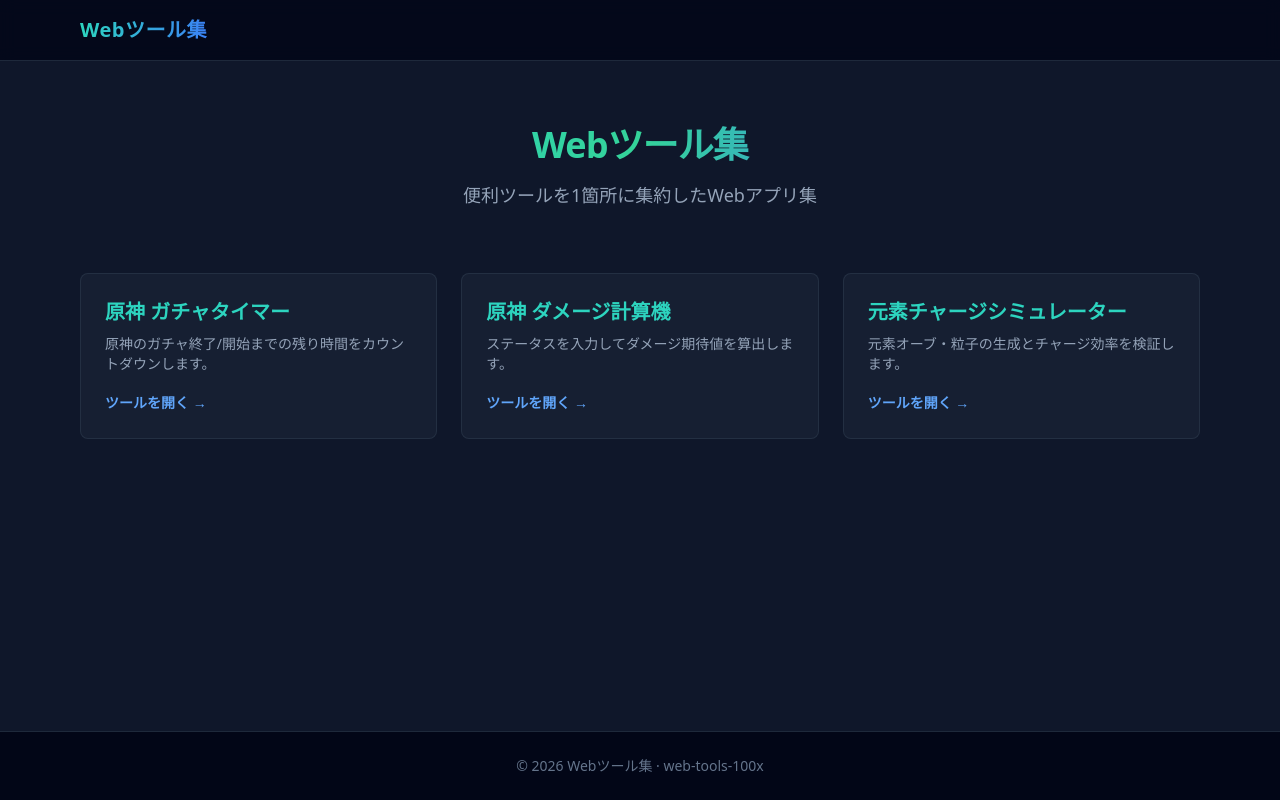
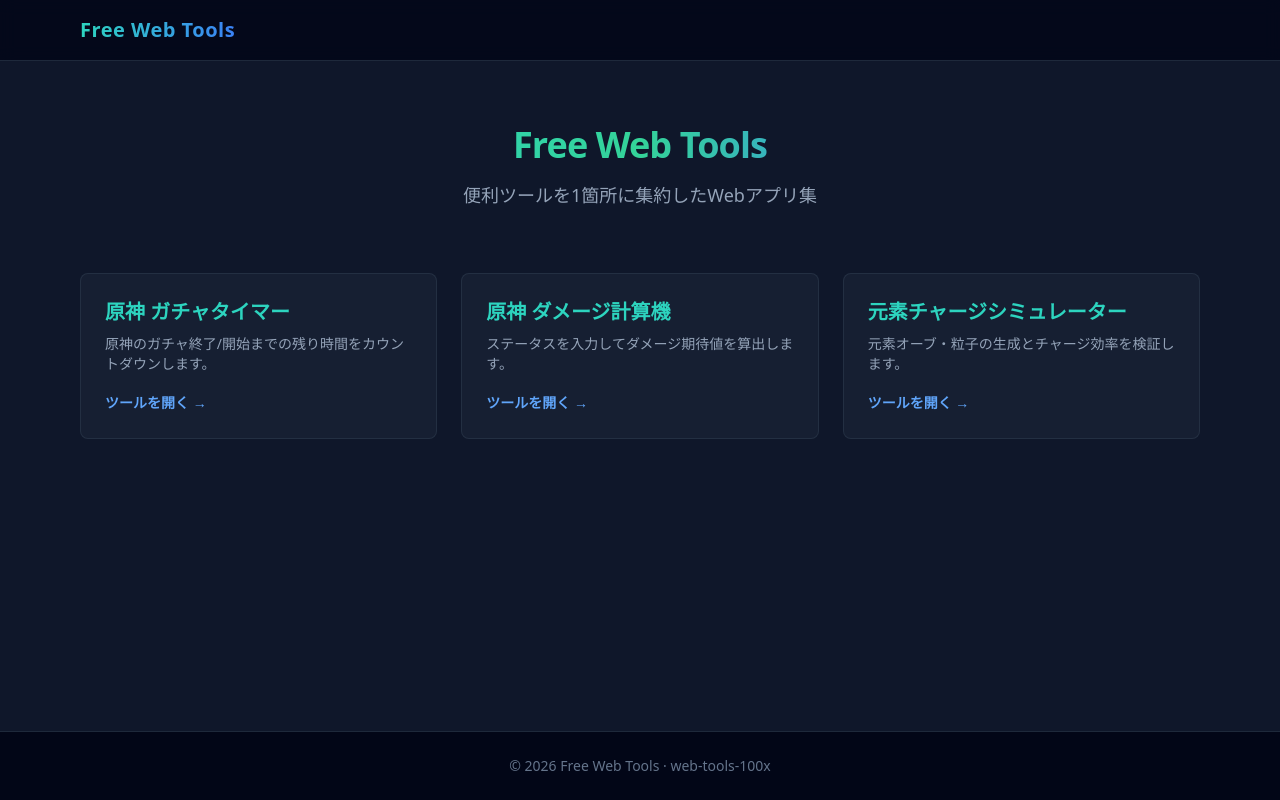
Before and after one commit to monocy/free-web-tools, a Flask app: page / in a window 1280 px wide. Run offline with Flask 3, Linux system fonts and the light colour scheme; parts of the project's set-up code (start-up, migrations or seed data) failed here and were passed over; some libraries are stand-ins or nearby versions.

Commit message:
chore: rename site to Free Web Tools

```diff
--- a/assets/official/web_tools_100x/flask_routes.py
+++ b/assets/official/web_tools_100x/flask_routes.py
@@ -8,7 +8,7 @@
     @bp.get("/")
     def index():
         meta = {
-            "site_title": "Webツール集",
+            "site_title": "Free Web Tools",
             "slogan": "便利ツールを1箇所に集約したWebアプリ集"
         }
         tools = [
--- a/templates/base.html
+++ b/templates/base.html
@@ -24,7 +24,7 @@
     </main>
     <footer class="border-t border-slate-800 bg-slate-950 py-6 mt-12">
       <div class="max-w-6xl mx-auto px-4 text-center text-sm text-slate-500">
-        &copy; 2026 Webツール集 · web-tools-100x
+        &copy; 2026 Free Web Tools · web-tools-100x
       </div>
     </footer>
   </div>
```
Also changed, not shown: .ai/tests/smoke_app.py, README.md.
